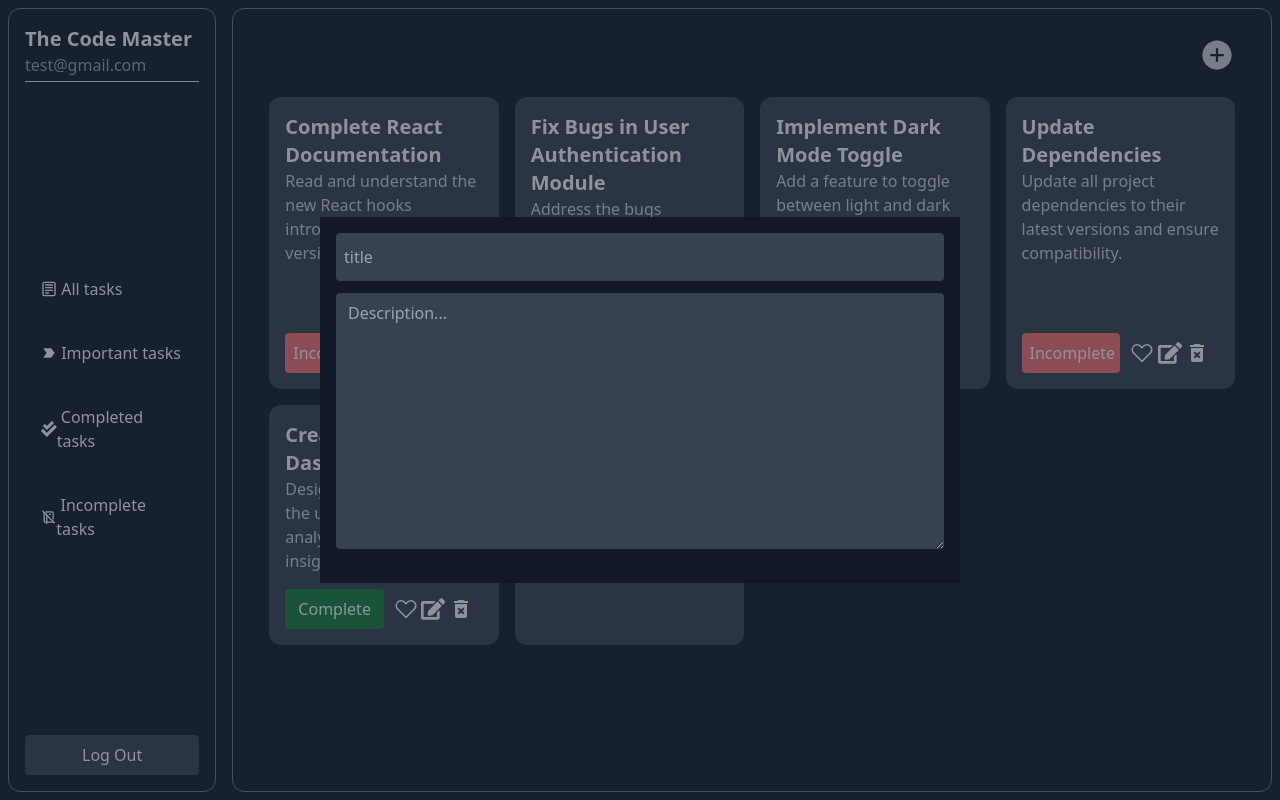
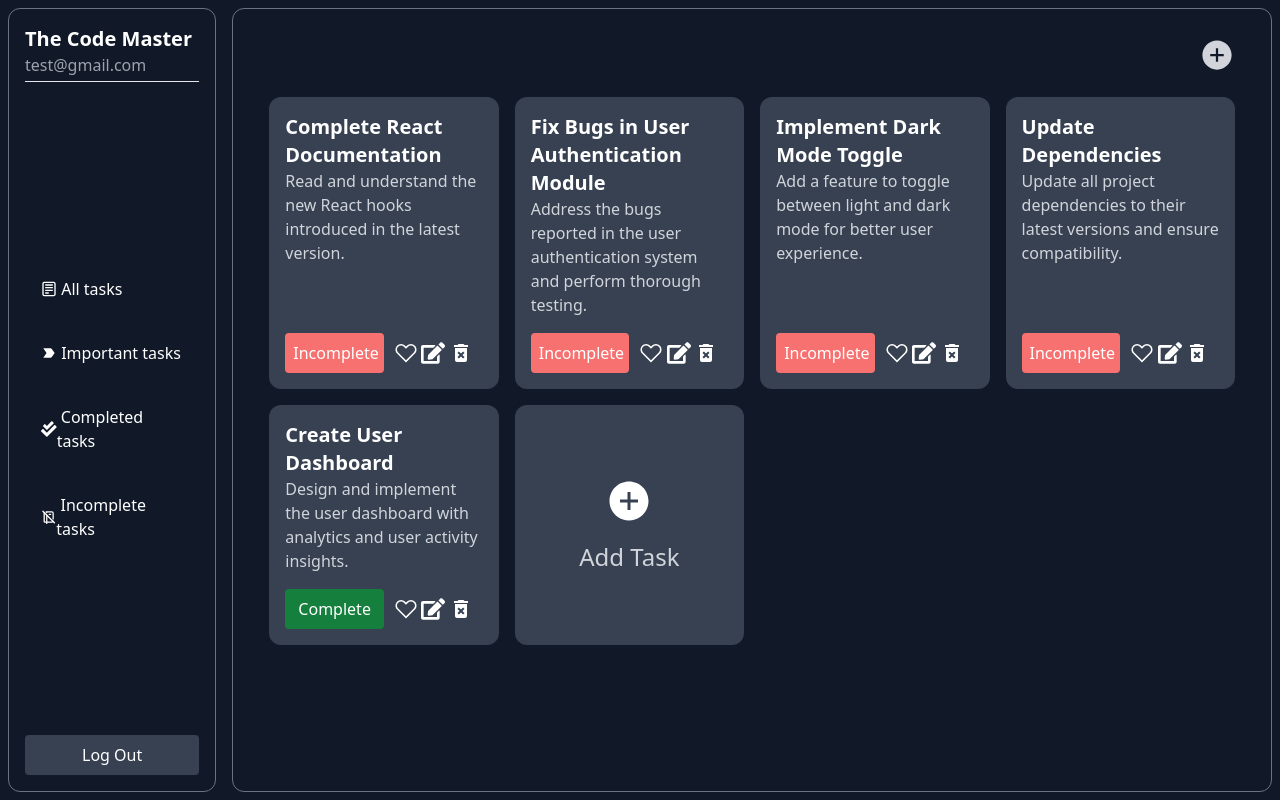
Before and after one commit to bewithsnehasish/Taskify, a React (Vite) app in the folder frontend/: page / in a window 1280 px wide. Built offline with nearby package versions, Linux system fonts and the light colour scheme.

Commit message:
Data and Cards jsx files

```diff
--- a/frontend/src/components/home/Cards.jsx
+++ b/frontend/src/components/home/Cards.jsx
@@ -3,7 +3,7 @@ import { FaEdit } from "react-icons/fa";
 import { MdDeleteForever } from "react-icons/md";
 import { IoAddCircleSharp } from "react-icons/io5";
 
-function Cards({ home }) {
+function Cards({ home, Inputdiv }) {
   const data = [
     {
       id: 1,
@@ -75,10 +75,10 @@ function Cards({ home }) {
           </div>
         ))}
       {home === "true" && (
-        <div className="flex flex-col justify-center items-center bg-gray-700 rounded-xl p-4 hover:scale-105 hover:cursor-pointer transition-all duration-200">
+        <button className="flex flex-col justify-center items-center bg-gray-700 rounded-xl p-4 hover:scale-105 hover:cursor-pointer transition-all duration-200">
           <IoAddCircleSharp className="text-5xl" />
           <h2 className="text-2xl text-gray-300 mt-4">Add Task</h2>
-        </div>
+        </button>
       )}
     </div>
   );
--- a/frontend/src/components/home/InputData.jsx
+++ b/frontend/src/components/home/InputData.jsx
@@ -1,9 +1,20 @@
-const InputData = () => {
+import { RxCross2 } from "react-icons/rx";
+
+const InputData = ({ Inputdiv, setInputdiv }) => {
   return (
     <>
-      <div className="fixed top-0 left-0 bg-gray-800 opacity-50 h-screen w-full"></div>
-      <div className="fixed top-0 left-0 flex justify-center items-center h-screen w-full">
-        <div className="w-3/6 bg-gray-900 p-4">
+      <div
+        className={`${Inputdiv} fixed top-0 left-0 bg-gray-800 opacity-50 h-screen w-full`}
+      ></div>
+      <div
+        className={`${Inputdiv} top-0 left-0 flex justify-center items-center h-screen w-full`}
+      >
+        <div className="w-2/6 bg-gray-900 p-4 rounded">
+          <div className="flex justify-end mb-4">
+            <button className="text-2xl" onClick={() => setInputdiv("hidden")}>
+              <RxCross2 />
+            </button>
+          </div>
           <input
             type="text"
             placeholder="title"
@@ -18,6 +29,9 @@ const InputData = () => {
             placeholder="Description..."
             className="px-3 py-2 rounded w-full bg-gray-700 my-3"
           ></textarea>
+          <button className="px-3 py-2 bg-blue-500 rounded text-black text-xl hover:bg-blue-300 transition-all duration-200">
+            Submit
+          </button>
         </div>
       </div>
     </>
--- a/frontend/src/pages/AllTasks.jsx
+++ b/frontend/src/pages/AllTasks.jsx
@@ -1,21 +1,24 @@
 import Cards from "../components/home/Cards";
 import { IoAddCircleSharp } from "react-icons/io5";
 import InputData from "../components/home/InputData";
+import { useState } from "react";
 
-function AllTasks() {
+const AllTasks = () => {
+  const [Inputdiv, setInputdiv] = useState("hidden");
+
   return (
     <>
       <div>
         <div className="w-full flex justify-end px-4 py-2 ">
-          <button>
+          <button onClick={() => setInputdiv("fixed")}>
             <IoAddCircleSharp className="text-4xl text-gray-300 hover:text-gray-500 hover:cursor-pointer transition-all duration-200" />
           </button>
         </div>
         <Cards home={"true"} />
       </div>
-      <InputData />
+      <InputData Inputdiv={Inputdiv} setInputdiv={setInputdiv} />
     </>
   );
-}
+};
 
 export default AllTasks;
```
